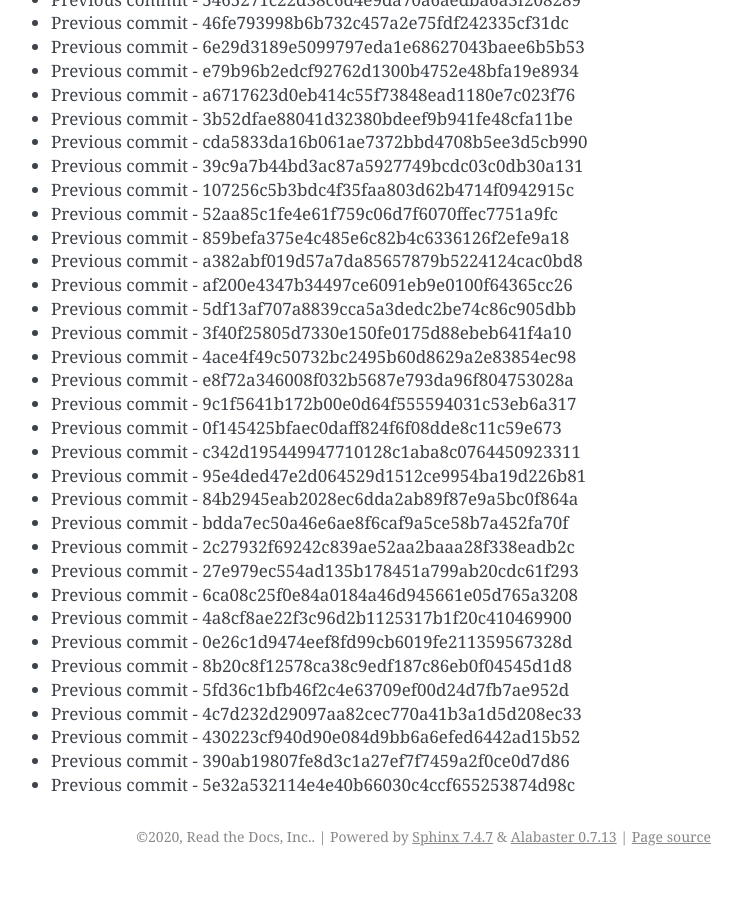
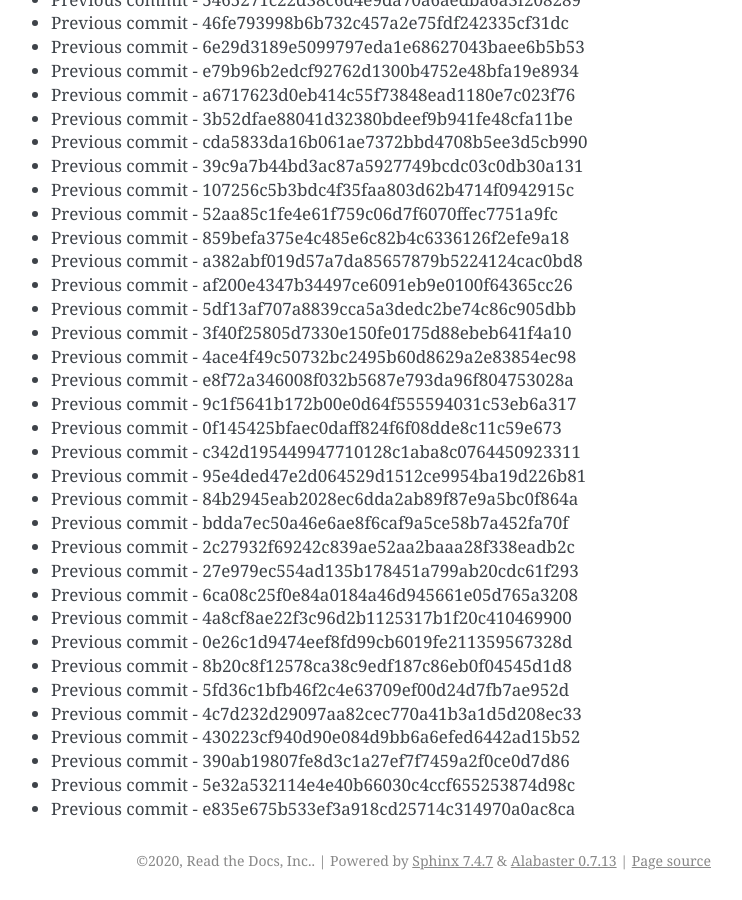
Before and after one commit to readthedocs/rtd-git-stresstest, a Sphinx documentation site: the page built from docs/updates.rst, in a window 1280 px wide and 900 px high, scrolled down 62147 px. Shown: the whole window, without its empty margins (399-1141 px from the left). Built offline with Sphinx 7.4.7, drawn with Linux system fonts in a browser that asks for light colours; before the commit the page ends 63023 px from its top, so only the background shows below that.

Commit message:
Generating commit from previous: e835e675b533ef3a918cd25714c314970a0ac8ca

```diff
--- a/docs/updates.rst
+++ b/docs/updates.rst
@@ -2643,3 +2643,4 @@ It can be tested for any performance characteristics.
 * Previous commit - 430223cf940d90e084d9bb6a6efed6442ad15b52
 * Previous commit - 390ab19807fe8d3c1a27ef7f7459a2f0ce0d7d86
 * Previous commit - 5e32a532114e4e40b66030c4ccf655253874d98c
+* Previous commit - e835e675b533ef3a918cd25714c314970a0ac8ca
```
